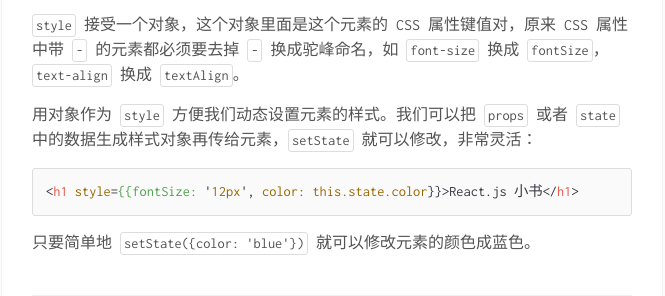
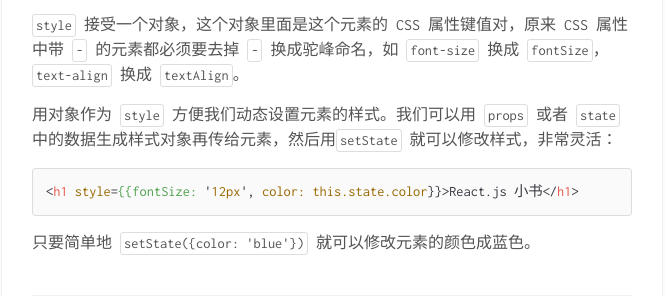
Before and after one commit to huzidaha/react-naive-book, a Jekyll site: the page built from _posts/2016-12-11-lesson22.md, in a window 1280 px wide. Shown: the part 1723-2019 px from the top of the page, without its empty margins (308-973 px from the left). Built offline with Jekyll 4.4.1, drawn with Linux system fonts in a browser that asks for light colours; comment, search, counter and statistics services are not loaded.

Commit message:
调整字句

````diff
--- a/_posts/2016-12-11-lesson22.md
+++ b/_posts/2016-12-11-lesson22.md
@@ -67,7 +67,7 @@ React.js 中的元素的 `style` 属性的用法和 DOM 里面的 `style` 不大
 
 `style` 接受一个对象，这个对象里面是这个元素的 CSS 属性键值对，原来 CSS 属性中带 `-` 的元素都必须要去掉 `-` 换成驼峰命名，如 `font-size`  换成 `fontSize`，`text-align` 换成 `textAlign`。
 
-用对象作为 `style` 方便我们动态设置元素的样式。我们可以把 `props` 或者 `state` 中的数据生成样式对象再传给元素，`setState` 就可以修改，非常灵活：
+用对象作为 `style` 方便我们动态设置元素的样式。我们可以用 `props` 或者 `state` 中的数据生成样式对象再传给元素，然后用`setState` 就可以修改样式，非常灵活：
 
 ```html
 <h1 style={{fontSize: '12px', color: this.state.color}}>React.js 小书</h1>
````
